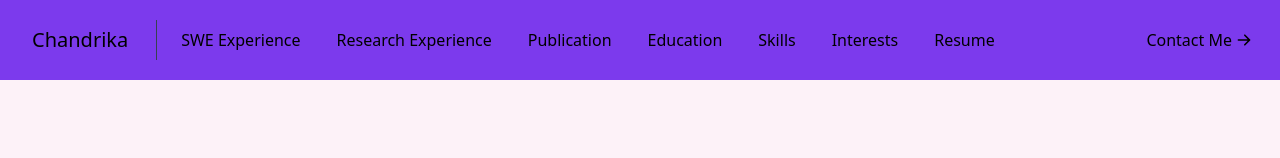
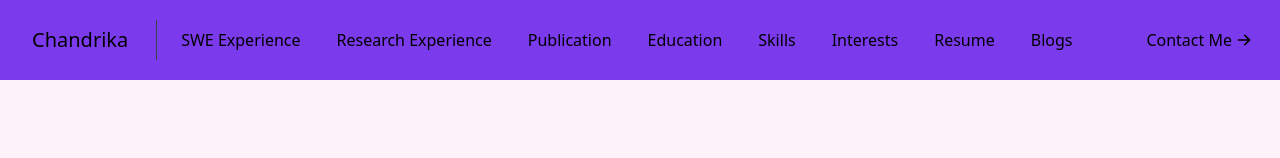
Before and after one commit to chandms/chandms.portfolio, a React (Create React App) app: page / in a window 1280 px wide. Shown: the top 158 px of the page. Built offline with nearby package versions, Linux system fonts and the light colour scheme.

Commit message:
adding blog in navbar

```diff
--- a/src/components/Navbar.js
+++ b/src/components/Navbar.js
@@ -33,6 +33,9 @@ export default function Navbar() {
           <a href="./pdfs/ChandrikaMukherjee.pdf" className="mr-5 border-0 py-1 px-2 hover:bg-blue-700 rounded text-base mt-4 md:mt-0">
           Resume
           </a>
+          <a href="https://chandms.github.io/blogs/" className="mr-5 border-0 py-1 px-2 hover:bg-blue-700 rounded text-base mt-4 md:mt-0">
+          Blogs
+          </a>
         </nav>
         <a
           href="#contact"
```
